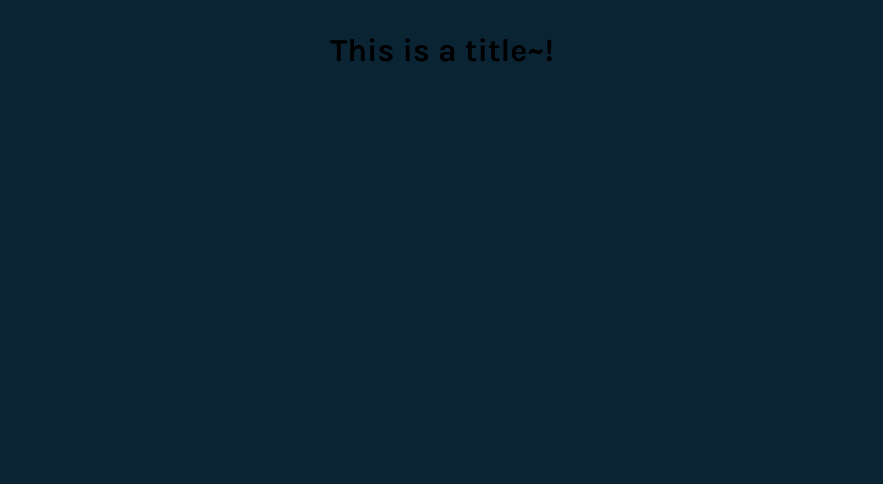
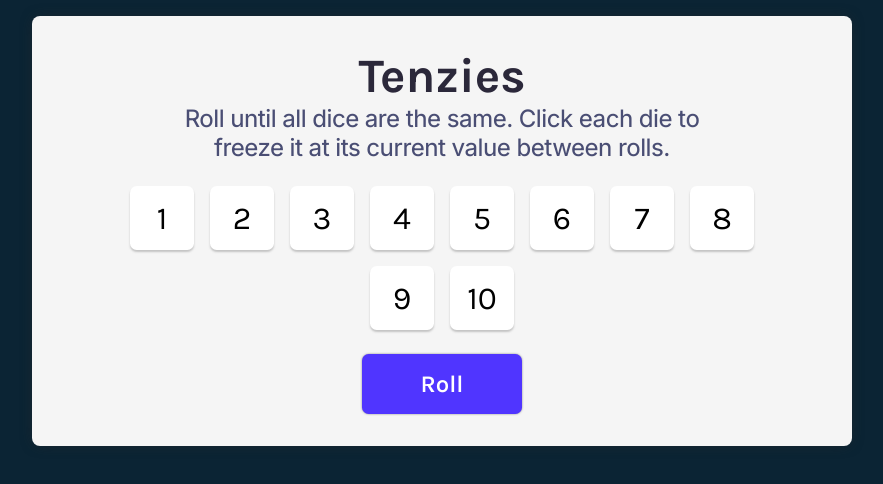
Before and after one commit to MadHapps/Module-10---Tenzies, a React (Vite) app: page / in a window 1280 px wide. Shown: the top 484 px of the page, without its empty margins (198-1081 px from the left). Built offline with nearby package versions, Linux system fonts and the light colour scheme.

Commit message:
Set up base app layout

```diff
--- a/src/App.css
+++ b/src/App.css
@@ -1,6 +1,37 @@
-#root {
-  max-width: 1280px;
-  margin: 0 auto;
-  padding: 2rem;
+
+main {
+  display: flex;
+  flex-direction: column;
+  align-items: center;
+  justify-content: center;
+  gap: 1.5rem;
+  margin: 1rem auto;
+  padding-block: 2rem;
+  padding-inline: .25rem;
+  width: 90%;
+  max-width: 820px;
+  background-color: #F5F5F5;
+  box-shadow: 0 0 15px -5px #282828;
+  border-radius: .5rem;
+}
+
+.title {
+  display: flex;
+  flex-direction: column;
+  align-items: center;
+  width: 70%;
+}
+
+h1 {
+  font-size: clamp(1.6rem, 7.7vw, 3rem);
+  color: #2B283A;
+}
+
+h2 {
+  font-family: 'Inter', sans-serif;
+  font-size: clamp(.8rem, 3.85vw, 1.5rem);
+  color: #4A4E74;
+  font-weight: 450;
+  letter-spacing: -.5px;
   text-align: center;
 }
--- a/src/App.jsx
+++ b/src/App.jsx
@@ -1,11 +1,16 @@
 import './App.css'
+import Game from './components/Game'
 
 function App() {
 
   return (
-    <>
-      <h1>This is a title~!</h1>
-    </>
+    <main>
+      <section className='title'>
+        <h1>Tenzies</h1>
+        <h2>Roll until all dice are the same. Click each die to freeze it at its current value between rolls.</h2>
+      </section>
+      <Game />
+    </main>
   )
 }
 
--- /dev/null
+++ b/src/components/Game.jsx
@@ -0,0 +1,23 @@
+import "./game.css"
+
+export default function Game() {
+  return (
+    <>
+      <section className="game">
+        <ul className="number-wrapper">
+          <li>1</li>
+          <li>2</li>
+          <li>3</li>
+          <li>4</li>
+          <li>5</li>
+          <li>6</li>
+          <li>7</li>
+          <li>8</li>
+          <li>9</li>
+          <li>10</li>
+        </ul>
+      </section>
+      <button>Roll</button>
+    </>
+  );
+}
--- /dev/null
+++ b/src/components/game.css
@@ -0,0 +1,49 @@
+/* GAME */
+
+.game {
+    width: 80%;
+  }
+
+  .number-wrapper {
+    display: flex;
+    flex-wrap: wrap;
+    place-content: center;
+    gap: 1em;
+    list-style-type: none;
+  }
+
+  .number-wrapper li {
+    display: grid;
+    place-items: center;
+    min-width: 4rem;
+    aspect-ratio: 1/1;
+    padding: .25em;
+    font-size: clamp(1.5rem, 4vw, 2rem);
+    background-color: #ffffff;
+    border-radius: 6.7px;
+    box-shadow: 0 2px 2px  rgba(158, 158, 158, 0.568);
+  }
+
+  .number-wrapper li:hover {
+    background-color: #59E391;
+    transition: .35s ease;
+  }
+
+  button {
+    background-color: #5035FF;
+    width: 20vw;
+    min-width: 8rem;
+    max-width: 10rem;
+    font-size: clamp(1.5rem, 100%, 2rem);
+    aspect-ratio: 2/.75;
+    font-family: 'Karla', sans-serif;
+    font-weight: 600;
+    color: #ffffff;
+    border: none;
+    border-radius: 6.7px;
+    box-shadow: 0 0 3px -1px black;
+  }
+
+  button:active {
+    background-color: #5035ffc7;
+}
```
